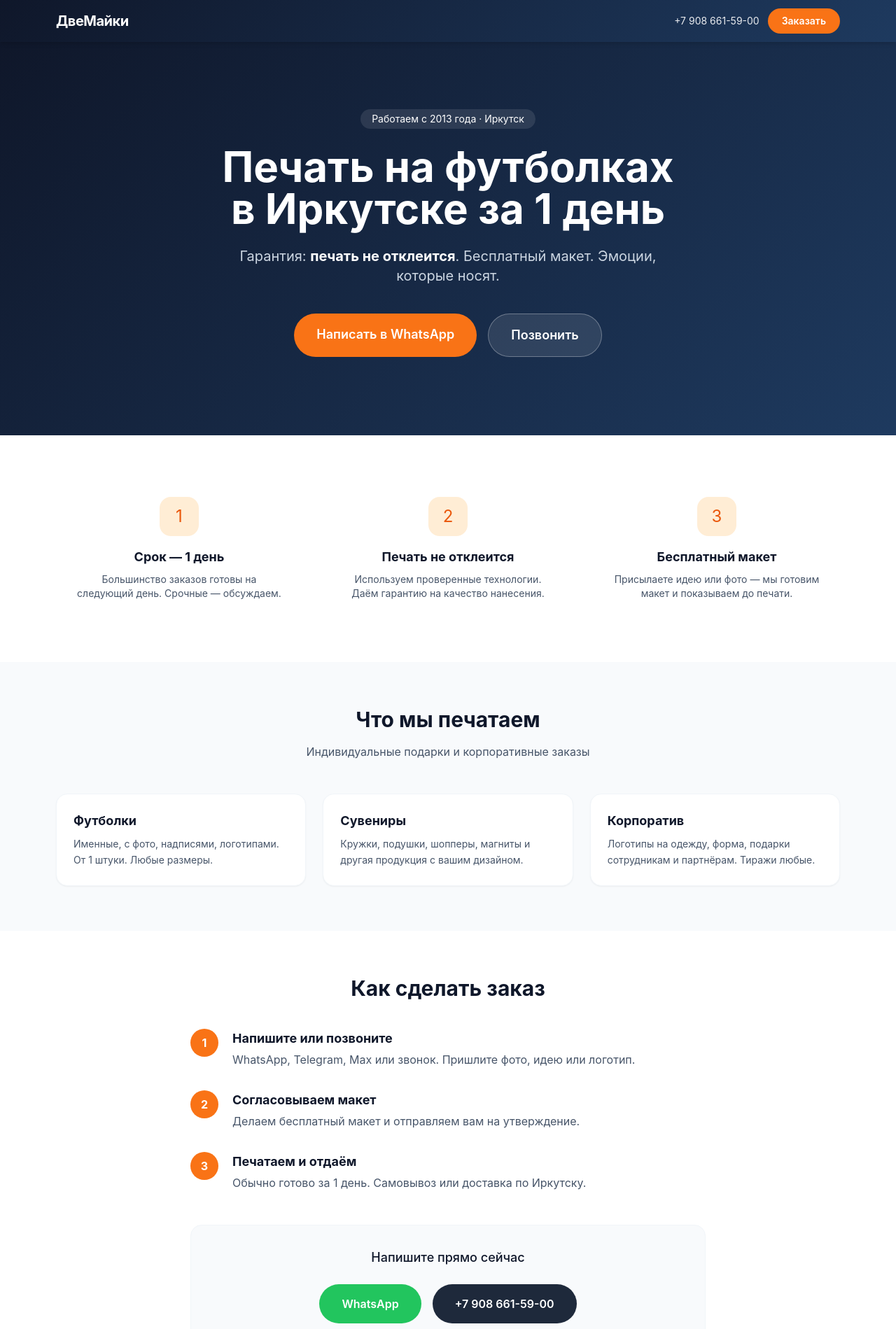
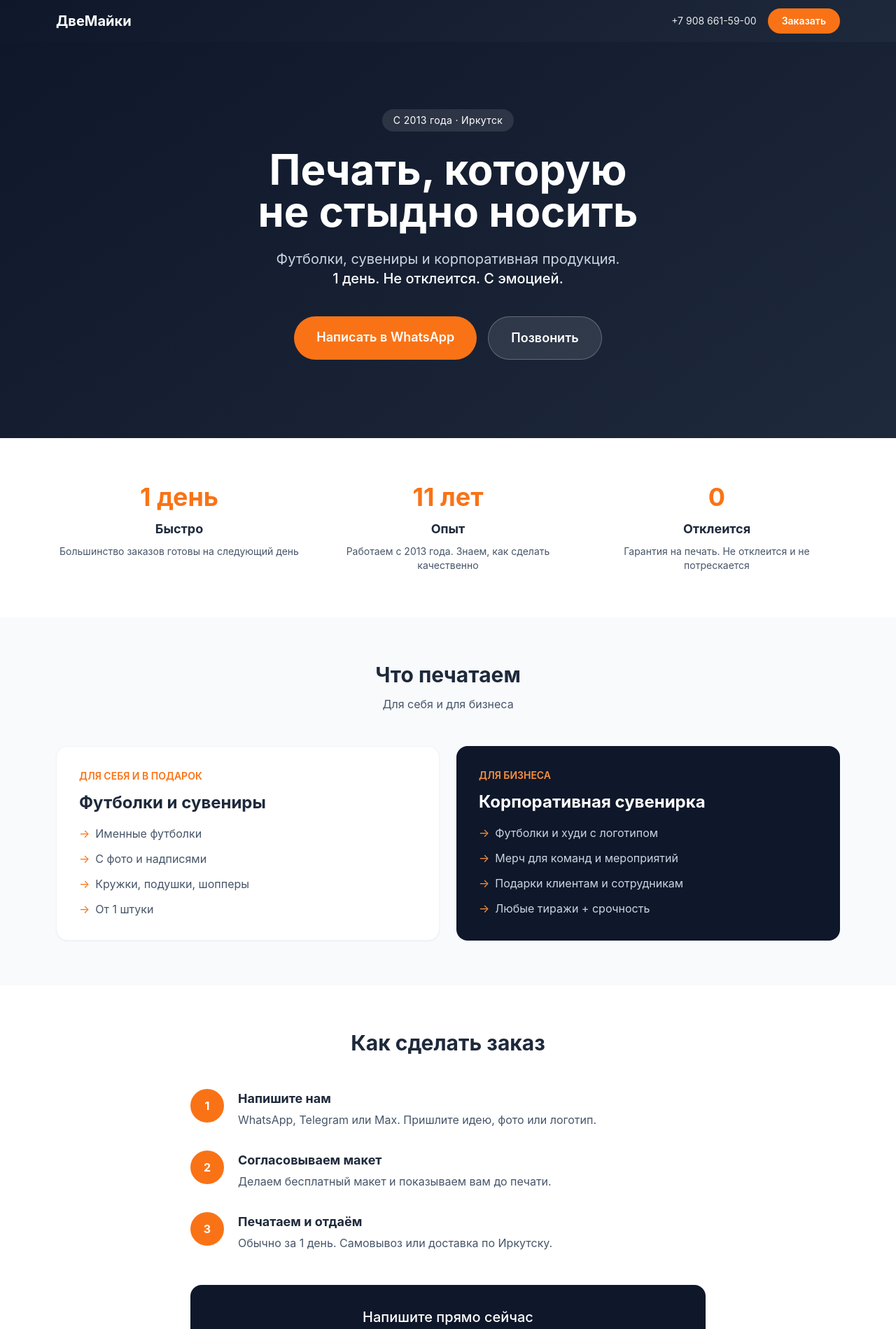
Before and after one commit to lapa290491-cell/dvemayki, a plain HTML site: page index.html in a window 1280 px wide. Shown: the top 1899 px of the page at 70% size. Drawn offline with nearby package versions, Linux system fonts and the light colour scheme.

Commit message:
Update index.html

```diff
--- a/index.html
+++ b/index.html
@@ -3,17 +3,16 @@
 <head>
   <meta charset="UTF-8">
   <meta name="viewport" content="width=device-width, initial-scale=1.0">
-  <title>Печать на футболках Иркутск — ДвеМайки | За 1 день, не отклеится</title>
-  <meta name="description" content="Печать на футболках и сувенирах в Иркутске за 1 день. Работаем с 2013 года. Гарантия: печать не отклеится. Бесплатный макет. Корпоративные и индивидуальные заказы.">
-  <meta name="keywords" content="печать на футболках Иркутск, футболки с принтом на заказ, сувениры Иркутск, печать логотипа на одежде, именные футболки">
+  <title>Печать на футболках Иркутск — ДвеМайки | За 1 день</title>
+  <meta name="description" content="Печать на футболках и корпоративных сувенирах в Иркутске. Работаем с 2013 года. Срок 1 день. Гарантия: печать не отклеится. Бесплатный макет.">
+  <meta name="keywords" content="печать на футболках Иркутск, корпоративные сувениры Иркутск, футболки с логотипом, сувенирная продукция на заказ">
   <meta name="robots" content="index, follow">
   <link rel="canonical" href="https://lapa290491-cell.github.io/dvemayki/">
 
-  <meta property="og:title" content="ДвеМайки — печать на футболках в Иркутске">
-  <meta property="og:description" content="11 лет. 1 день. Печать не отклеится. Эмоции гарантированы.">
+  <meta property="og:title" content="ДвеМайки — печать на футболках и сувенирах в Иркутске">
+  <meta property="og:description" content="11 лет. 1 день. Печать не отклеится. Эмоции и надёжность.">
   <meta property="og:type" content="website">
   <meta property="og:locale" content="ru_RU">
-  <meta property="og:url" content="https://lapa290491-cell.github.io/dvemayki/">
 
   <script src="https://cdn.tailwindcss.com"></script>
 
@@ -22,27 +21,15 @@
     "@context": "https://schema.org",
     "@type": "LocalBusiness",
     "name": "ДвеМайки",
-    "image": "",
-    "description": "Печать на футболках и сувенирах в Иркутске. Работаем с 2013 года. Срок — 1 день. Гарантия качества.",
+    "description": "Печать на футболках и корпоративных сувенирах в Иркутске с 2013 года",
     "url": "https://lapa290491-cell.github.io/dvemayki/",
     "telephone": "+79086615900",
     "address": {
       "@type": "PostalAddress",
       "addressLocality": "Иркутск",
-      "addressRegion": "Иркутская область",
       "addressCountry": "RU"
     },
-    "geo": {
-      "@type": "GeoCoordinates",
-      "latitude": "52.2869",
-      "longitude": "104.3050"
-    },
-    "openingHoursSpecification": {
-      "@type": "OpeningHoursSpecification",
-      "dayOfWeek": ["Monday","Tuesday","Wednesday","Thursday","Friday","Saturday","Sunday"],
-      "opens": "10:00",
-      "closes": "20:00"
-    },
+    "openingHours": "Mo-Su 10:00-20:00",
     "priceRange": "₽₽",
     "sameAs": [
       "https://www.instagram.com/dvemayki_irk/",
@@ -52,71 +39,70 @@
   </script>
 
   <style>
-    body { font-family: -apple-system, BlinkMacSystemFont, 'Segoe UI', Roboto, 'Helvetica Neue', sans-serif; }
-    .gradient-bg { background: linear-gradient(135deg, #0f172a 0%, #1e3a5f 100%); }
-    .btn-primary { background: #f97316; transition: all 0.2s; }
-    .btn-primary:hover { background: #ea580c; transform: translateY(-1px); }
+    body { font-family: -apple-system, BlinkMacSystemFont, 'Segoe UI', Roboto, sans-serif; }
+    .gradient { background: linear-gradient(145deg, #0f172a 0%, #1e293b 100%); }
+    .accent { color: #f97316; }
+    .btn-orange { background: #f97316; transition: all .2s; }
+    .btn-orange:hover { background: #ea580c; transform: translateY(-1px); }
   </style>
 </head>
-<body class="bg-slate-50 text-slate-900">
+<body class="bg-slate-50 text-slate-800">
 
-  <!-- Шапка -->
-  <header class="gradient-bg text-white sticky top-0 z-50 shadow-md">
+  <!-- Header -->
+  <header class="gradient text-white sticky top-0 z-50">
     <div class="max-w-6xl mx-auto px-4 py-3 flex justify-between items-center">
-      <div class="font-bold text-xl tracking-tight">ДвеМайки</div>
-      <div class="flex items-center gap-3">
-        <a href="tel:+79086615900" class="hidden sm:inline text-sm opacity-90 hover:opacity-100">+7 908 661-59-00</a>
-        <a href="#order" class="btn-primary text-white px-5 py-2 rounded-full text-sm font-semibold">
-          Заказать
-        </a>
+      <div class="font-bold text-xl">ДвеМайки</div>
+      <div class="flex items-center gap-4">
+        <a href="tel:+79086615900" class="hidden sm:block text-sm opacity-90">+7 908 661-59-00</a>
+        <a href="#order" class="btn-orange text-white text-sm font-semibold px-5 py-2 rounded-full">Заказать</a>
       </div>
     </div>
   </header>
 
   <!-- Hero -->
-  <section class="gradient-bg text-white pt-16 pb-20 md:pt-24 md:pb-28">
+  <section class="gradient text-white pt-16 pb-20 md:pt-24 md:pb-28">
     <div class="max-w-6xl mx-auto px-4 text-center">
-      <div class="inline-block bg-white/10 text-sm px-4 py-1 rounded-full mb-6">
-        Работаем с 2013 года · Иркутск
+      <div class="inline-block bg-white/10 text-sm px-4 py-1.5 rounded-full mb-6 tracking-wide">
+        С 2013 года · Иркутск
       </div>
-      <h1 class="text-4xl md:text-5xl lg:text-6xl font-bold leading-tight mb-6">
-        Печать на футболках<br class="hidden sm:block"> в Иркутске за 1 день
+      <h1 class="text-4xl sm:text-5xl md:text-6xl font-bold leading-tight mb-6">
+        Печать, которую<br>не стыдно носить
       </h1>
-      <p class="text-lg md:text-xl text-slate-300 max-w-2xl mx-auto mb-10">
-        Гарантия: <strong class="text-white">печать не отклеится</strong>.
-        Бесплатный макет. Эмоции, которые носят.
+      <p class="text-lg md:text-xl text-slate-300 max-w-2xl mx-auto mb-10 leading-relaxed">
+        Футболки, сувениры и корпоративная продукция.<br>
+        <span class="text-white font-medium">1 день. Не отклеится. С эмоцией.</span>
       </p>
       <div class="flex flex-col sm:flex-row gap-4 justify-center">
         <a href="https://wa.me/79086615900?text=Здравствуйте! Хочу заказать печать"
-           class="btn-primary text-white px-8 py-4 rounded-full font-semibold text-lg">
+           class="btn-orange text-white px-8 py-4 rounded-full font-semibold text-lg">
           Написать в WhatsApp
         </a>
         <a href="tel:+79086615900"
-           class="bg-white/10 hover:bg-white/20 border border-white/30 text-white px-8 py-4 rounded-full font-semibold text-lg transition">
+           class="bg-white/10 hover:bg-white/20 border border-white/25 text-white px-8 py-4 rounded-full font-semibold text-lg transition">
           Позвонить
         </a>
       </div>
     </div>
   </section>
 
-  <!-- Преимущества -->
+  <!-- Почему мы -->
   <section class="py-16 bg-white">
     <div class="max-w-6xl mx-auto px-4">
-      <div class="grid md:grid-cols-3 gap-8">
-        <div class="text-center p-6">
-          <div class="w-14 h-14 bg-orange-100 text-orange-600 rounded-2xl flex items-center justify-center text-2xl mx-auto mb-4">1</div>
-          <h3 class="font-bold text-lg mb-2">Срок — 1 день</h3>
-          <p class="text-slate-600 text-sm">Большинство заказов готовы на следующий день. Срочные — обсуждаем.</p>
+      <div class="grid md:grid-cols-3 gap-8 text-center">
+        <div>
+          <div class="text-4xl font-bold accent mb-3">1 день</div>
+          <h3 class="font-bold text-lg mb-2">Быстро</h3>
+          <p class="text-slate-600 text-sm">Большинство заказов готовы на следующий день</p>
         </div>
-        <div class="text-center p-6">
-          <div class="w-14 h-14 bg-orange-100 text-orange-600 rounded-2xl flex items-center justify-center text-2xl mx-auto mb-4">2</div>
-          <h3 class="font-bold text-lg mb-2">Печать не отклеится</h3>
-          <p class="text-slate-600 text-sm">Используем проверенные технологии. Даём гарантию на качество нанесения.</p>
+        <div>
+          <div class="text-4xl font-bold accent mb-3">11 лет</div>
+          <h3 class="font-bold text-lg mb-2">Опыт</h3>
+          <p class="text-slate-600 text-sm">Работаем с 2013 года. Знаем, как сделать качественно</p>
         </div>
-        <div class="text-center p-6">
-          <div class="w-14 h-14 bg-orange-100 text-orange-600 rounded-2xl flex items-center justify-center text-2xl mx-auto mb-4">3</div>
-          <h3 class="font-bold text-lg mb-2">Бесплатный макет</h3>
-          <p class="text-slate-600 text-sm">Присылаете идею или фото — мы готовим макет и показываем до печати.</p>
+        <div>
+          <div class="text-4xl font-bold accent mb-3">0</div>
+          <h3 class="font-bold text-lg mb-2">Отклеится</h3>
+          <p class="text-slate-600 text-sm">Гарантия на печать. Не отклеится и не потрескается</p>
         </div>
       </div>
     </div>
@@ -125,21 +111,32 @@
   <!-- Услуги -->
   <section class="py-16 bg-slate-50">
     <div class="max-w-6xl mx-auto px-4">
-      <h2 class="text-3xl font-bold text-center mb-4">Что мы печатаем</h2>
-      <p class="text-center text-slate-600 mb-12 max-w-xl mx-auto">Индивидуальные подарки и корпоративные заказы</p>
+      <h2 class="text-3xl font-bold text-center mb-3">Что печатаем</h2>
+      <p class="text-center text-slate-600 mb-12">Для себя и для бизнеса</p>
 
-      <div class="grid sm:grid-cols-2 lg:grid-cols-3 gap-6">
-        <div class="bg-white p-6 rounded-2xl shadow-sm border border-slate-100">
-          <h3 class="font-bold text-lg mb-2">Футболки</h3>
-          <p class="text-slate-600 text-sm leading-relaxed">Именные, с фото, надписями, логотипами. От 1 штуки. Любые размеры.</p>
+      <div class="grid md:grid-cols-2 gap-6">
+        <!-- B2C -->
+        <div class="bg-white rounded-2xl p-8 shadow-sm border border-slate-100">
+          <div class="text-sm font-semibold accent mb-3">ДЛЯ СЕБЯ И В ПОДАРОК</div>
+          <h3 class="text-2xl font-bold mb-4">Футболки и сувениры</h3>
+          <ul class="space-y-3 text-slate-600">
+            <li class="flex gap-2"><span class="accent">→</span> Именные футболки</li>
+            <li class="flex gap-2"><span class="accent">→</span> С фото и надписями</li>
+            <li class="flex gap-2"><span class="accent">→</span> Кружки, подушки, шопперы</li>
+            <li class="flex gap-2"><span class="accent">→</span> От 1 штуки</li>
+          </ul>
         </div>
-        <div class="bg-white p-6 rounded-2xl shadow-sm border border-slate-100">
-          <h3 class="font-bold text-lg mb-2">Сувениры</h3>
-          <p class="text-slate-600 text-sm leading-relaxed">Кружки, подушки, шопперы, магниты и другая продукция с вашим дизайном.</p>
-        </div>
-        <div class="bg-white p-6 rounded-2xl shadow-sm border border-slate-100">
-          <h3 class="font-bold text-lg mb-2">Корпоратив</h3>
-          <p class="text-slate-600 text-sm leading-relaxed">Логотипы на одежду, форма, подарки сотрудникам и партнёрам. Тиражи любые.</p>
+
+        <!-- B2B -->
+        <div class="bg-slate-900 text-white rounded-2xl p-8">
+          <div class="text-sm font-semibold text-orange-400 mb-3">ДЛЯ БИЗНЕСА</div>
+          <h3 class="text-2xl font-bold mb-4">Корпоративная сувенирка</h3>
+          <ul class="space-y-3 text-slate-300">
+            <li class="flex gap-2"><span class="text-orange-400">→</span> Футболки и худи с логотипом</li>
+            <li class="flex gap-2"><span class="text-orange-400">→</span> Мерч для команд и мероприятий</li>
+            <li class="flex gap-2"><span class="text-orange-400">→</span> Подарки клиентам и сотрудникам</li>
+            <li class="flex gap-2"><span class="text-orange-400">→</span> Любые тиражи + срочность</li>
+          </ul>
         </div>
       </div>
     </div>
@@ -148,89 +145,86 @@
   <!-- Как заказать -->
   <section id="order" class="py-16 bg-white">
     <div class="max-w-3xl mx-auto px-4">
-      <h2 class="text-3xl font-bold text-center mb-10">Как сделать заказ</h2>
+      <h2 class="text-3xl font-bold text-center mb-12">Как сделать заказ</h2>
 
       <div class="space-y-8 mb-12">
         <div class="flex gap-5">
-          <div class="flex-shrink-0 w-10 h-10 bg-orange-500 text-white rounded-full flex items-center justify-center font-bold">1</div>
+          <div class="w-12 h-12 rounded-full bg-orange-500 text-white flex items-center justify-center font-bold flex-shrink-0">1</div>
           <div>
-            <h3 class="font-bold text-lg">Напишите или позвоните</h3>
-            <p class="text-slate-600 mt-1">WhatsApp, Telegram, Max или звонок. Пришлите фото, идею или логотип.</p>
+            <h3 class="font-bold text-lg">Напишите нам</h3>
+            <p class="text-slate-600 mt-1">WhatsApp, Telegram или Max. Пришлите идею, фото или логотип.</p>
           </div>
         </div>
         <div class="flex gap-5">
-          <div class="flex-shrink-0 w-10 h-10 bg-orange-500 text-white rounded-full flex items-center justify-center font-bold">2</div>
+          <div class="w-12 h-12 rounded-full bg-orange-500 text-white flex items-center justify-center font-bold flex-shrink-0">2</div>
           <div>
             <h3 class="font-bold text-lg">Согласовываем макет</h3>
-            <p class="text-slate-600 mt-1">Делаем бесплатный макет и отправляем вам на утверждение.</p>
+            <p class="text-slate-600 mt-1">Делаем бесплатный макет и показываем вам до печати.</p>
           </div>
         </div>
         <div class="flex gap-5">
-          <div class="flex-shrink-0 w-10 h-10 bg-orange-500 text-white rounded-full flex items-center justify-center font-bold">3</div>
+          <div class="w-12 h-12 rounded-full bg-orange-500 text-white flex items-center justify-center font-bold flex-shrink-0">3</div>
           <div>
             <h3 class="font-bold text-lg">Печатаем и отдаём</h3>
-            <p class="text-slate-600 mt-1">Обычно готово за 1 день. Самовывоз или доставка по Иркутску.</p>
+            <p class="text-slate-600 mt-1">Обычно за 1 день. Самовывоз или доставка по Иркутску.</p>
           </div>
         </div>
       </div>
 
-      <!-- Кнопки связи -->
-      <div class="bg-slate-50 rounded-2xl p-8 text-center border border-slate-100">
-        <p class="text-lg font-medium mb-6">Напишите прямо сейчас</p>
-        <div class="flex flex-col sm:flex-row gap-4 justify-center mb-6">
+      <div class="bg-slate-900 rounded-2xl p-8 text-center text-white">
+        <p class="text-xl font-medium mb-6">Напишите прямо сейчас</p>
+        <div class="flex flex-col sm:flex-row gap-4 justify-center">
           <a href="https://wa.me/79086615900?text=Здравствуйте! Хочу заказать печать"
-             class="bg-green-500 hover:bg-green-600 text-white px-8 py-4 rounded-full font-semibold transition">
+             class="btn-orange text-white px-8 py-4 rounded-full font-semibold">
             WhatsApp
           </a>
           <a href="tel:+79086615900"
-             class="bg-slate-800 hover:bg-slate-900 text-white px-8 py-4 rounded-full font-semibold transition">
+             class="bg-white text-slate-900 hover:bg-slate-100 px-8 py-4 rounded-full font-semibold transition">
             +7 908 661-59-00
           </a>
         </div>
-        <p class="text-sm text-slate-500">Telegram и Max — этот же номер</p>
+        <p class="text-sm text-slate-400 mt-5">Telegram и Max — этот же номер</p>
       </div>
     </div>
   </section>
 
-  <!-- FAQ для SEO -->
+  <!-- FAQ -->
   <section class="py-16 bg-slate-50">
     <div class="max-w-3xl mx-auto px-4">
       <h2 class="text-3xl font-bold text-center mb-10">Частые вопросы</h2>
       <div class="space-y-4">
-        <div class="bg-white p-5 rounded-xl">
-          <h3 class="font-bold mb-1">Сколько стоит печать на футболке?</h3>
-          <p class="text-slate-600 text-sm">Цена зависит от тиража, размера принта и типа футболки. Напишите — рассчитаем за минуту.</p>
+        <div class="bg-white p-5 rounded-xl border border-slate-100">
+          <h3 class="font-bold">Можно заказать 1 футболку?</h3>
+          <p class="text-slate-600 text-sm mt-1">Да. Делаем от 1 штуки.</p>
         </div>
-        <div class="bg-white p-5 rounded-xl">
-          <h3 class="font-bold mb-1">Можно ли заказать 1 штуку?</h3>
-          <p class="text-slate-600 text-sm">Да. Мы делаем и единичные заказы, и большие тиражи.</p>
+        <div class="bg-white p-5 rounded-xl border border-slate-100">
+          <h3 class="font-bold">Печать реально не отклеится?</h3>
+          <p class="text-slate-600 text-sm mt-1">Да. Используем качественные материалы и даём гарантию.</p>
         </div>
-        <div class="bg-white p-5 rounded-xl">
-          <h3 class="font-bold mb-1">Печать реально не отклеится?</h3>
-          <p class="text-slate-600 text-sm">Да. Мы используем качественные материалы и даём гарантию на нанесение.</p>
+        <div class="bg-white p-5 rounded-xl border border-slate-100">
+          <h3 class="font-bold">Сколько ждать корпоративный заказ?</h3>
+          <p class="text-slate-600 text-sm mt-1">Обычно 1–3 дня в зависимости от тиража. Срочность обсуждаем.</p>
         </div>
-        <div class="bg-white p-5 rounded-xl">
-          <h3 class="font-bold mb-1">Сколько ждать заказ?</h3>
-          <p class="text-slate-600 text-sm">Большинство заказов готовы за 1 день. Срочность обсуждаем индивидуально.</p>
+        <div class="bg-white p-5 rounded-xl border border-slate-100">
+          <h3 class="font-bold">Делаете макет бесплатно?</h3>
+          <p class="text-slate-600 text-sm mt-1">Да. Макет всегда бесплатный.</p>
         </div>
       </div>
     </div>
   </section>
 
-  <!-- Подвал -->
-  <footer class="gradient-bg text-white py-12">
+  <!-- Footer -->
+  <footer class="gradient text-white py-12">
     <div class="max-w-6xl mx-auto px-4 text-center">
-      <div class="font-bold text-2xl mb-3">ДвеМайки</div>
-      <p class="text-slate-300 mb-6">Печать на футболках и сувенирах в Иркутске с 2013 года</p>
-
+      <div class="font-bold text-2xl mb-2">ДвеМайки</div>
+      <p class="text-slate-400 mb-6">Печать на футболках и сувенирах в Иркутске с 2013 года</p>
       <div class="flex flex-wrap justify-center gap-6 text-sm mb-8">
         <a href="https://www.instagram.com/dvemayki_irk/" class="hover:text-orange-400 transition">Instagram</a>
         <a href="https://m.vk.ru/irkutsk_2g" class="hover:text-orange-400 transition">ВКонтакте</a>
         <a href="https://wa.me/79086615900" class="hover:text-orange-400 transition">WhatsApp</a>
         <a href="tel:+79086615900" class="hover:text-orange-400 transition">+7 908 661-59-00</a>
       </div>
-
-      <p class="text-xs text-slate-400">© 2013–2026 ДвеМайки · Иркутск</p>
+      <p class="text-xs text-slate-500">© 2013–2026 ДвеМайки · Иркутск</p>
     </div>
   </footer>
 
```
